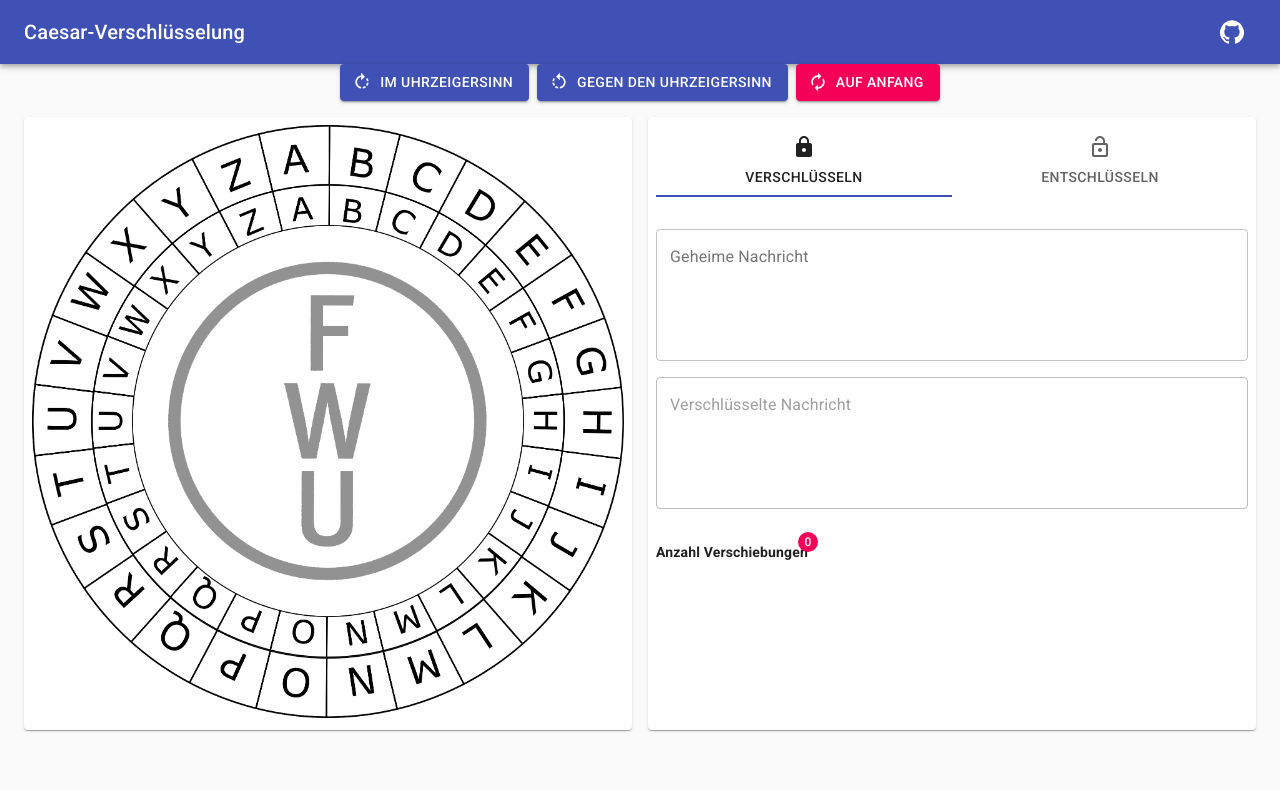
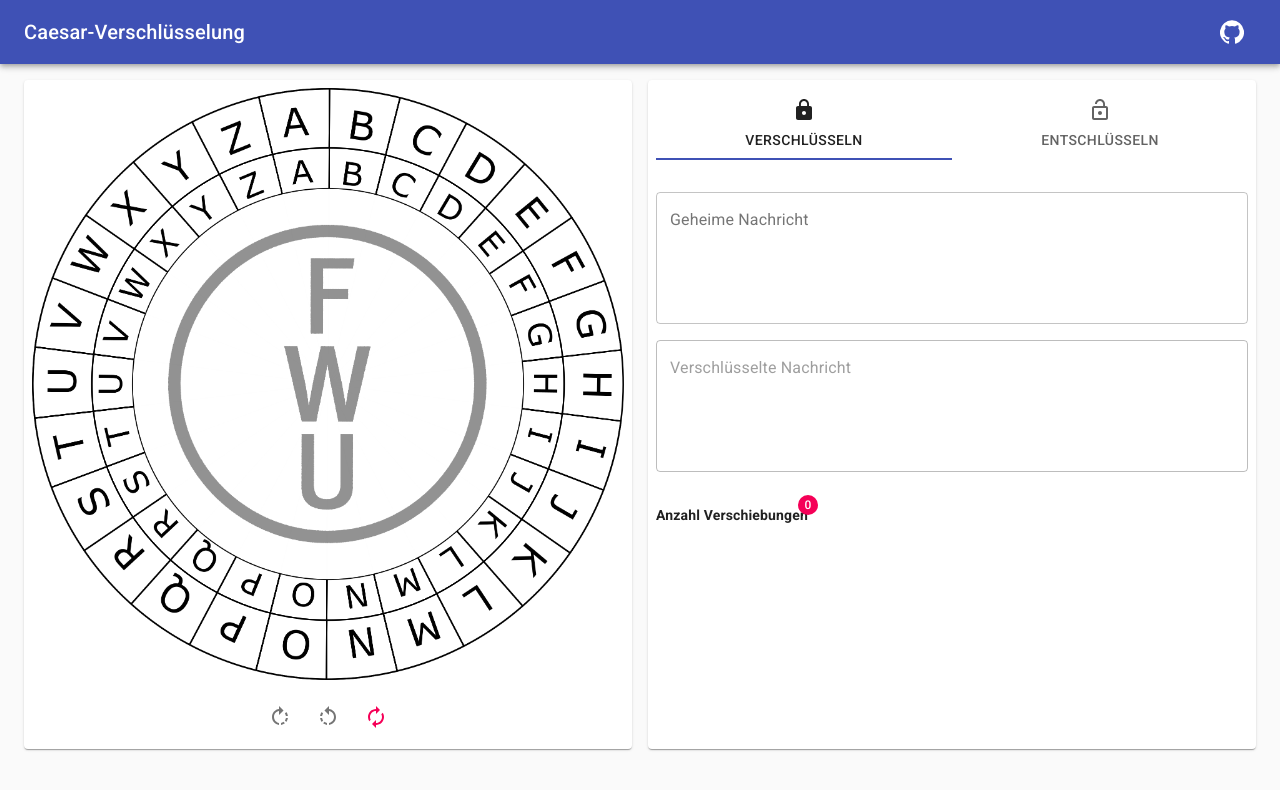
Before and after one commit to kkrings/react-caesar-cipher, a React (Create React App) app: page / in a window 1280 px wide. Shown: the top 790 px of the page. Built offline with nearby package versions, Linux system fonts and the light colour scheme.

Commit message:
Move cipher controls below cipher disk and restyle them.

```diff
--- a/src/App.tsx
+++ b/src/App.tsx
@@ -35,15 +35,22 @@ export function App() {
       <Container fixed>
         <Grid container spacing={2}>
           <Grid item xs={12}>
-          <CipherControl
-            onClockwiseRotation={handleClockwiseRotation}
-            onCounterClockwiseRotation={handleCounterClockwiseRotation}
-            onReset={handleReset}
-          />
+
           </Grid>
           <Grid item xs={12} md={6}>
             <Paper className={styles.leftColumn}>
-              <CipherDisks angleDeg={angleDeg} />
+              <Grid container spacing={1}>
+                <Grid item xs={12}>
+                  <CipherDisks angleDeg={angleDeg} />
+                </Grid>
+                <Grid item xs={12}>
+                  <CipherControl
+                    onClockwiseRotation={handleClockwiseRotation}
+                    onCounterClockwiseRotation={handleCounterClockwiseRotation}
+                    onReset={handleReset}
+                  />
+                </Grid>
+              </Grid>
             </Paper>
           </Grid>
           <Grid item xs={12} md={6}>
--- a/src/components/cipher-control/CipherControl.tsx
+++ b/src/components/cipher-control/CipherControl.tsx
@@ -1,5 +1,5 @@
 import * as React from 'react';
-import { Button, Grid } from '@material-ui/core';
+import { Box, IconButton } from '@material-ui/core';
 import { Autorenew, RotateLeft, RotateRight } from '@material-ui/icons';
 
 type CipherControlProps = {
@@ -10,37 +10,16 @@ type CipherControlProps = {
 
 export function CipherControl(props: CipherControlProps) {
   return (
-    <Grid container spacing={1} justify="center">
-      <Grid item>
-        <Button
-          variant="contained"
-          color="primary"
-          startIcon={<RotateRight />}
-          onClick={props.onClockwiseRotation}
-        >
-          Im Uhrzeigersinn
-        </Button>
-      </Grid>
-      <Grid item>
-        <Button
-          variant="contained"
-          color="primary"
-          startIcon={<RotateLeft />}
-          onClick={props.onCounterClockwiseRotation}
-        >
-          Gegen den Uhrzeigersinn
-        </Button>
-      </Grid>
-      <Grid item>
-        <Button
-          variant="contained"
-          color="secondary"
-          startIcon={<Autorenew />}
-          onClick={props.onReset}
-        >
-          Auf Anfang
-        </Button>
-      </Grid>
-    </Grid>
+    <Box textAlign="center">
+      <IconButton onClick={props.onClockwiseRotation}>
+        <RotateRight />
+      </IconButton>
+      <IconButton onClick={props.onCounterClockwiseRotation}>
+        <RotateLeft />
+      </IconButton>
+      <IconButton onClick={props.onReset} color="secondary">
+        <Autorenew />
+      </IconButton>
+    </Box>
   );
 }
```
